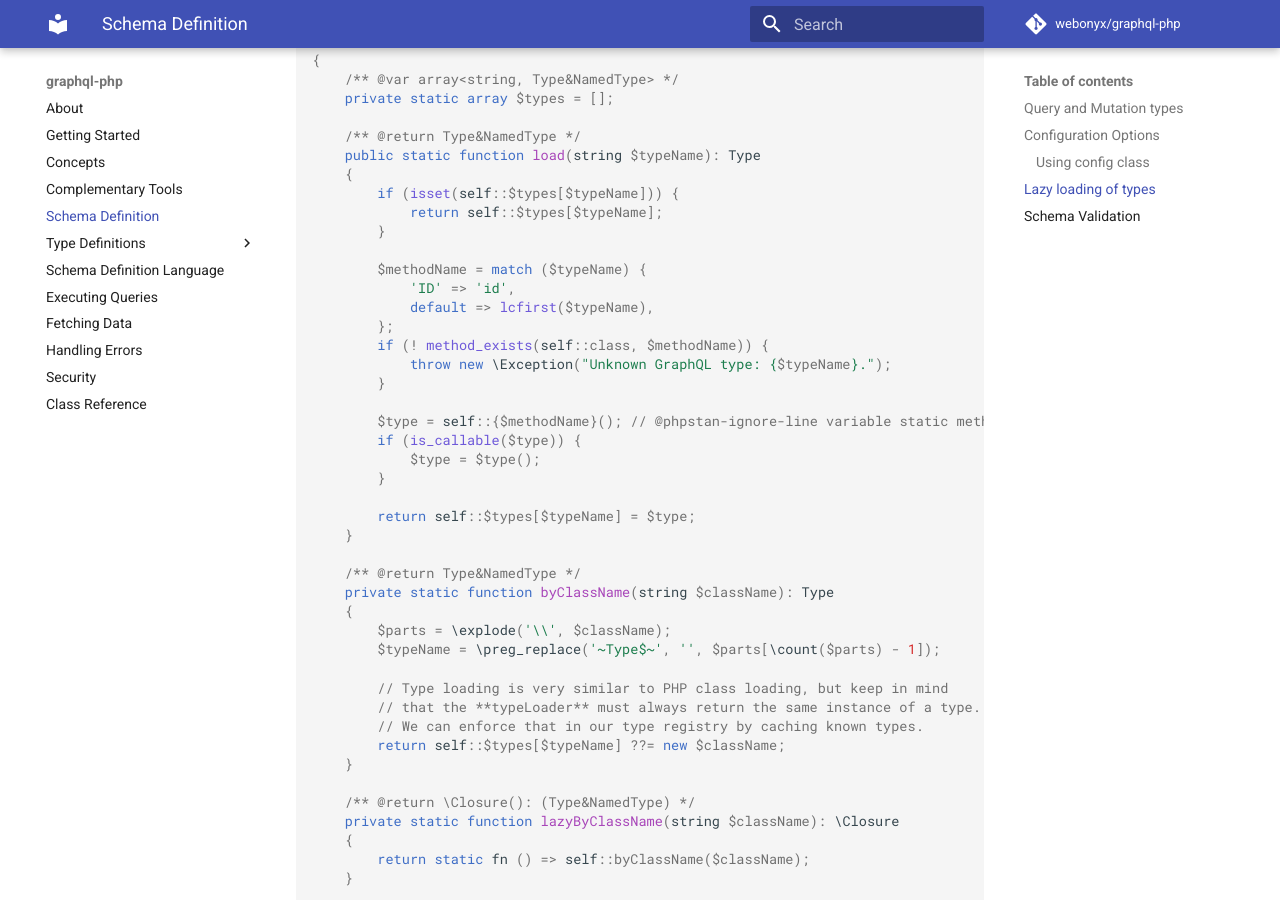
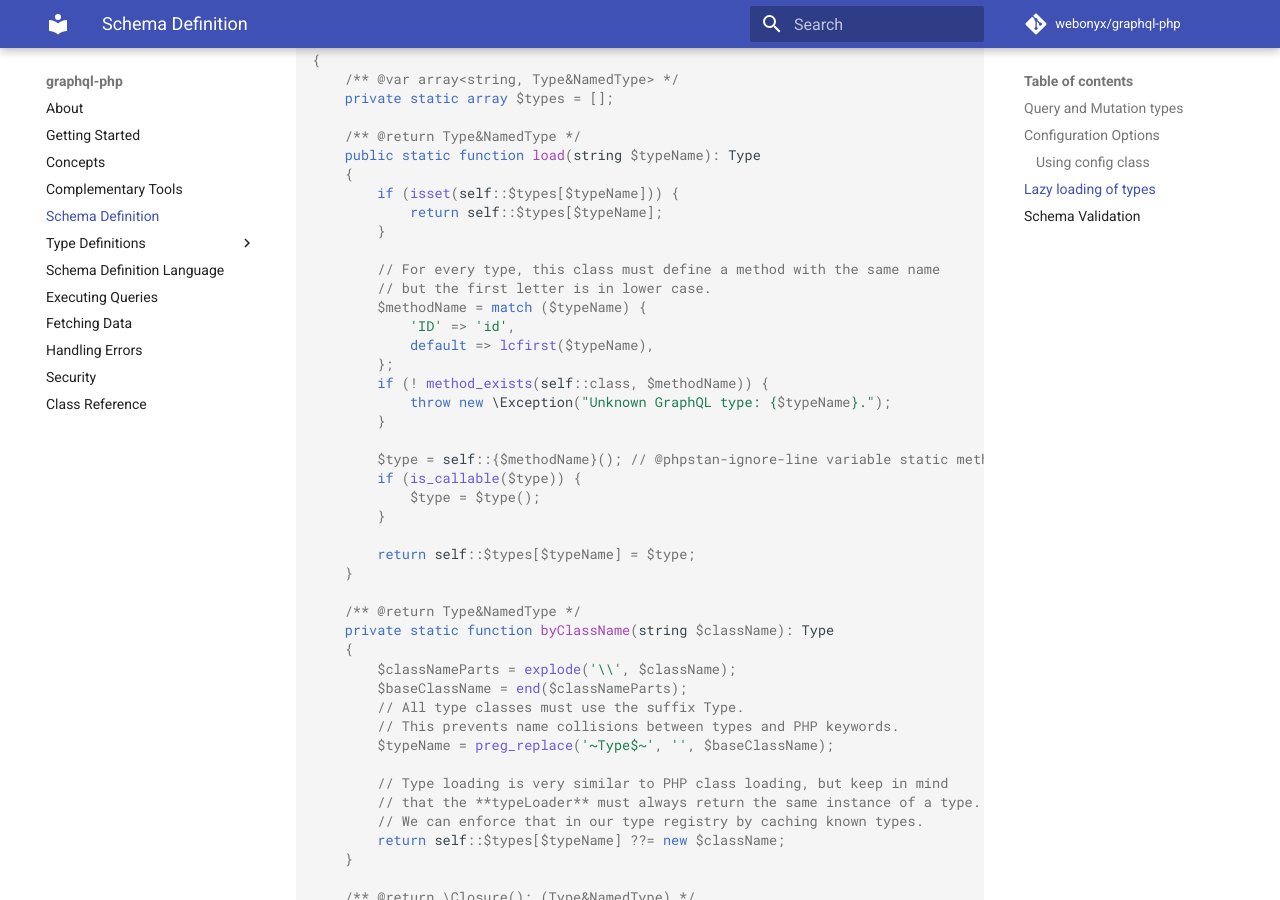
Before and after one commit to webonyx/graphql-php, an MkDocs documentation site: the page built from docs/schema-definition.md, in a window 1280 px wide and 900 px high, scrolled down 4033 px. Built offline with MkDocs 1.6.1 and Material for MkDocs 9.7.7, drawn with Linux system fonts in a browser that asks for light colours; comment, search, counter and statistics services are not loaded.

Commit message:
explain conventions

```diff
--- a/docs/schema-definition.md
+++ b/docs/schema-definition.md
@@ -171,6 +171,8 @@ final class Types
             return self::$types[$typeName];
         }
 
+        // For every type, this class must define a method with the same name
+        // but the first letter is in lower case.
         $methodName = match ($typeName) {
             'ID' => 'id',
             default => lcfirst($typeName),
@@ -190,8 +192,11 @@ final class Types
     /** @return Type&NamedType */
     private static function byClassName(string $className): Type
     {
-        $parts = \explode('\\', $className);
-        $typeName = \preg_replace('~Type$~', '', $parts[\count($parts) - 1]);
+        $classNameParts = explode('\\', $className);
+        $baseClassName = end($classNameParts);
+        // All type classes must use the suffix Type.
+        // This prevents name collisions between types and PHP keywords.
+        $typeName = preg_replace('~Type$~', '', $baseClassName);
 
         // Type loading is very similar to PHP class loading, but keep in mind
         // that the **typeLoader** must always return the same instance of a type.
```
Also changed, not shown: 1 other file.
